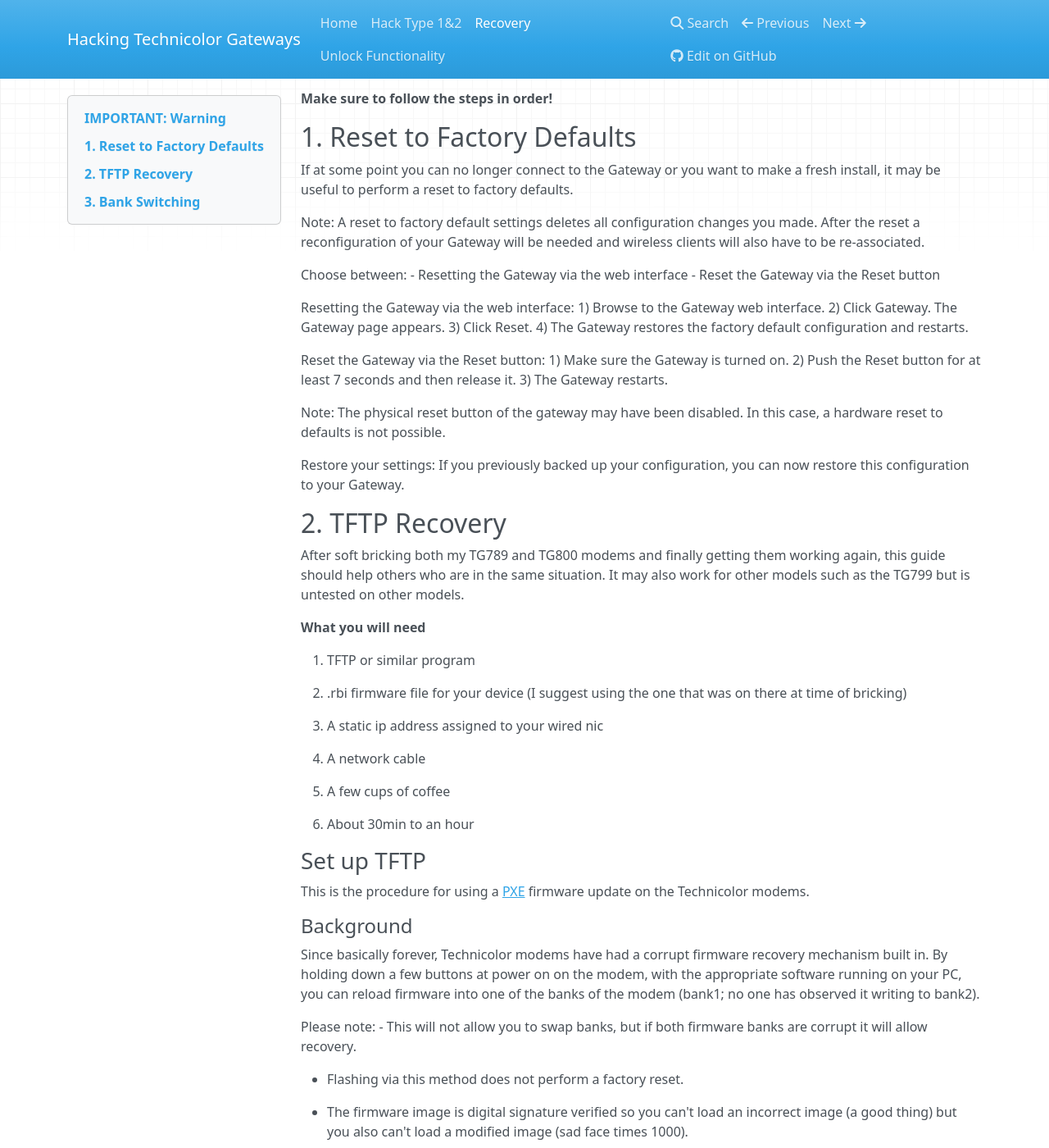
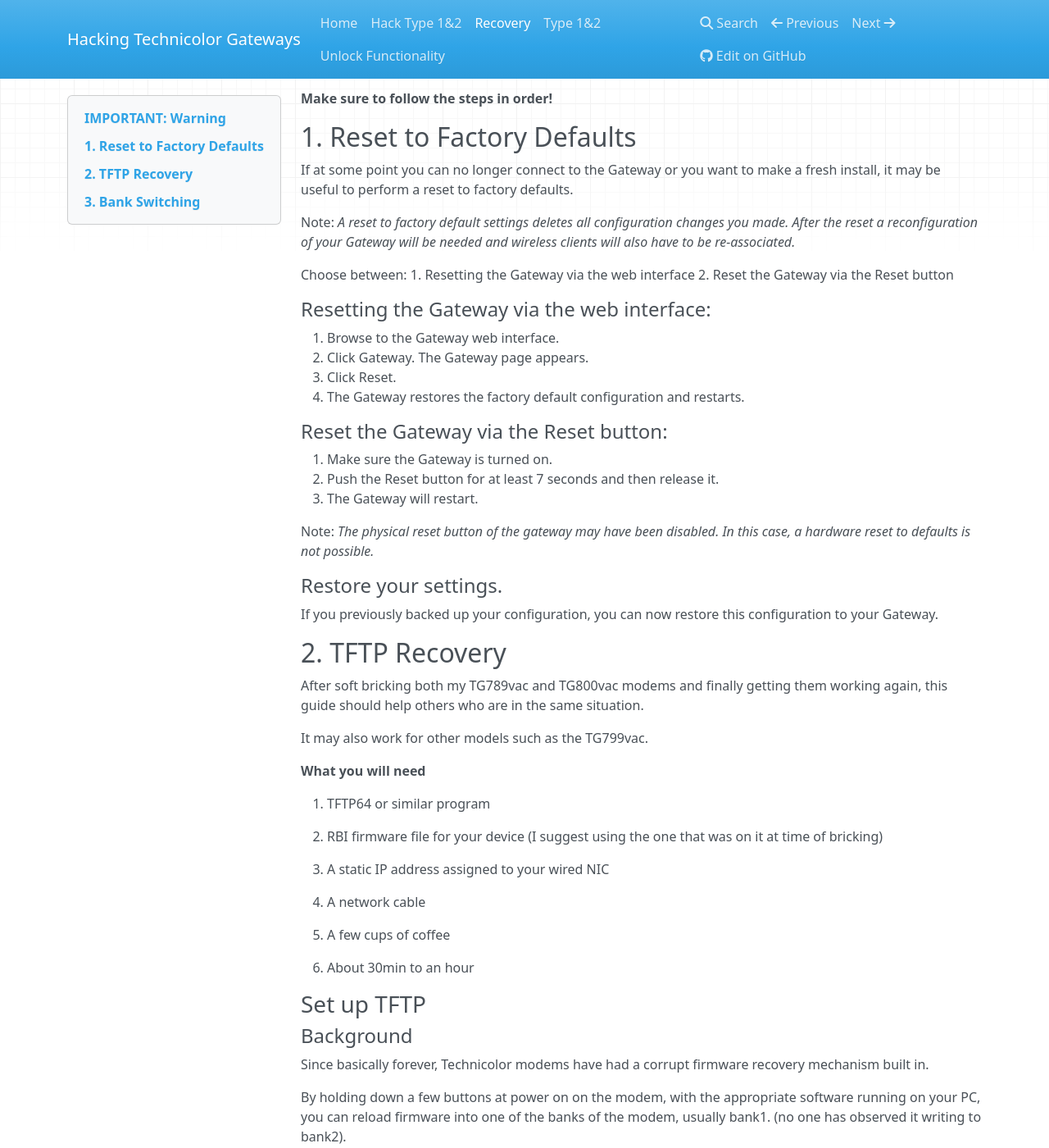
Before and after one commit to hack-technicolor/hack-technicolor, an MkDocs documentation site: the page built from docs/Recovery.md, in a window 1280 px wide and 1400 px high, scrolled down 254 px. Shown: the whole window at 82% size. Built offline with MkDocs 1.6.1, drawn with Linux system fonts in a browser that asks for light colours; nearby versions of some CDN libraries; some of the changed text lies outside the part shown.

Commit message:
fix more issues and convert to markdown

````diff
--- a/docs/Recovery.md
+++ b/docs/Recovery.md
@@ -2,15 +2,15 @@
 #################################################################################################################################################################################################
 
 ## IMPORTANT: Warning
-This guide is based upon the devices being in the following state:
+This guide is based upon devices being in the following state:
 
-- TG789 - orange status light and rebooting every now and then
-- TG799 - orange status light on and occasional rebooting
-- TG800 - green power light only.
+- TG789vac - orange status light and rebooting every now and then
+- TG799vac - orange status light on and occasional rebooting
+- TG800vac - green power light only.
 
-<b>Before power down or reboot/rtfd you must SSH to device and run `mtd erase -r rootfs_data` (or other name of data partition) or your modem is bricked forever.</b>
+**Before power down or reboot/rtfd you must SSH to device and run `mtd erase -r rootfs_data` (or other name of data partition) or your modem is bricked forever.**
 
-<b>Make sure to follow the steps in order!</b>
+**Make sure to follow the steps in order!**
 
 
 #################################################################################################################################################################################################
@@ -19,41 +19,46 @@
 
 If at some point you can no longer connect to the Gateway or you want to make a fresh install, it may be useful to perform a reset to factory defaults.
 
-Note: A reset to factory default settings deletes all configuration changes you made. After the reset a reconfiguration of your Gateway will be needed and wireless clients will also have to be re-associated.
+Note: *A reset to factory default settings deletes all configuration changes you made. After the reset a reconfiguration of your Gateway will be needed and wireless clients will also have to be re-associated.*
 
 Choose between:
-- Resetting the Gateway via the web interface
-- Reset the Gateway via the Reset button
+1. Resetting the Gateway via the web interface
+2. Reset the Gateway via the Reset button
 
-Resetting the Gateway via the web interface:
-1) Browse to the Gateway web interface.
-2) Click Gateway. The Gateway page appears.
-3) Click Reset.
-4) The Gateway restores the factory default configuration and restarts.
+#### Resetting the Gateway via the web interface:
 
-Reset the Gateway via the Reset button:
-1) Make sure the Gateway is turned on.
-2) Push the Reset button for at least 7 seconds and then release it.
-3) The Gateway restarts.
+1. Browse to the Gateway web interface.
+2. Click Gateway. The Gateway page appears.
+3. Click Reset.
+4. The Gateway restores the factory default configuration and restarts.
 
-Note: The physical reset button of the gateway may have been disabled. In this case, a hardware reset to defaults is not possible.
+#### Reset the Gateway via the Reset button:
+1. Make sure the Gateway is turned on.
+2. Push the Reset button for at least 7 seconds and then release it.
+3. The Gateway will restart.
 
-Restore your settings:
+Note: *The physical reset button of the gateway may have been disabled. In this case, a hardware reset to defaults is not possible.*
+
+#### Restore your settings.
+
 If you previously backed up your configuration, you can now restore this configuration to your Gateway.
+
 
 #################################################################################################################################################################################################
 
 ## 2. TFTP Recovery
 
-After soft bricking both my TG789 and TG800 modems and finally getting them working again, this guide should help others who are in the same situation. It may also work for other models such as the TG799 but is untested on other models.
+After soft bricking both my TG789vac and TG800vac modems and finally getting them working again, this guide should help others who are in the same situation.
 
-<b> What you will need </b>
+It may also work for other models such as the TG799vac.
 
-1. TFTP or similar program
+**What you will need**
 
-2. .rbi firmware file for your device (I suggest using the one that was on there at time of bricking)
+1. TFTP64 or similar program
 
-3. A static ip address assigned to your wired nic
+2. RBI firmware file for your device (I suggest using the one that was on it at time of bricking)
+
+3. A static IP address assigned to your wired NIC
 
 4. A network cable
 
@@ -65,13 +70,11 @@
 
 ### Set up TFTP
 
-This is the procedure for using a <a href="https://en.wikipedia.org/wiki/Preboot_Execution_Environment">PXE</a> firmware update on the Technicolor modems.
-
-#################################################################################################################################################################################################
-
 #### Background
 
-Since basically forever, Technicolor modems have had a corrupt firmware recovery mechanism built in.  By holding down a few buttons at power on on the modem, with the appropriate software running on your PC, you can reload firmware into one of the banks of the modem (bank1; no one has observed it writing to bank2).
+Since basically forever, Technicolor modems have had a corrupt firmware recovery mechanism built in.
+
+By holding down a few buttons at power on on the modem, with the appropriate software running on your PC, you can reload firmware into one of the banks of the modem, usually bank1. (no one has observed it writing to bank2).
 
 Please note:
 - This will not allow you to swap banks, but if both firmware banks are corrupt it will allow recovery.
@@ -98,9 +101,9 @@
 
 ### Setting up the Server
 
-1. Download the latest normal edition of <a href="http://tftpd32.jounin.net/tftpd32_download.html">TFTPD64</a> and install it.
+1. Download the latest normal edition of [TFTP64](http://tftpd32.jounin.net/tftpd32_download.html) and install it.
 
-- Get the <a href="https://whirlpool.net.au/wiki/hw_model_1622">firmware</a> (.rbi) file you want to load into the modem and place it in the TFTP64 folder.  You may use another folder and change the settings appropriately if you wish.
+- Get the [firmware](https://whirlpool.net.au/wiki/hw_model_1622) (.rbi) file you want to load into the modem and place it in the TFTP64 folder.  You may use another folder and change the settings appropriately if you wish.
 
 - Connect the Ethernet port on your PC to one of the LAN ports on the modem (usually LAN1).
 
@@ -162,17 +166,17 @@
 
 ### Flashing the Firmware
 
-<b> Required steps </b>
+** Required steps **
 
-1. Set up TFTP to send firmware in BOOTP mode, please initially see above, or <a href="https://www.jonathandavis.me.uk/2013/12/flashing-generic-firmware-on-a-technicolor-tg582n/">this guide</a>.
+1. Set up TFTP to send firmware in BOOTP mode, please initially see above, or [this guide](https://www.jonathandavis.me.uk/2013/12/flashing-generic-firmware-on-a-technicolor-tg582n/).
 
 2. Ensure TFTP is on the log viewer tab.
 
 3. Connect one end of the network cable to any LAN port on the modem DO NOT use the WAN port, and the other end to the nic on the pc.
 
 4. Place modem into BOOTP mode, this is achieved by turning modem off, holding the reset button down and powering on.
-	- For TG789 and TG799 wait for the ethernet light to flash.
-	- For TG800 count to about 5.
+	- For TG789vac and TG799vac wait for the ethernet light to flash.
+	- For TG800vac count to about 5.
 	- TFTP may detect the sooner though.
 
 
@@ -185,24 +189,24 @@
 7. Hold down reset button for 15-20 seconds and release.
 
 8. Allow modem to reboot and wait for approx 5min.
-	- On the TG800 you will know it has worked as the online light should be green, for the TG789 there may be some led activity but cant remember.
+	- On the TG800vac you will know it has worked as the online light should be green, for the TG789 there may be some led activity but cant remember.
 
 
 9. Place the modem back into BOOTP mode & flash again & allow modem to reboot. (give it a few minutes)
 
 From here modem should have recovered from its soft-brick state, and be operational again if everything went smoothly. If for some reason you are not recovered, you can try running the process again and see if you recover.
 
-<b> If successful, remember to un-assign your static ip address.</b>
+**If successful, remember to un-assign your static ip address.**
 
-<b>A few things to note:</b>
+**A few things to note:**
 
-* TFTP does not always play nice & may require a few loads to get working, as well as mentioned above, bootp mode can be a pain.
+- TFTP does not always play nice & may require a few loads to get working, as well as mentioned above, bootp mode can be a pain.
 
-* This guide and process may not work for everyone, depending on their brick state.
+- This guide and process may not work for everyone, depending on their brick state.
 
-* If you have no success with the current firmware, try a different revision - [[hw_model_1622|(check here)]].
+- If you have no success with the current firmware, try a different revision
 
-* If all else fails and you cant recover or get stuck, jump over to the <a href="https://forums.whirlpool.net.au/forum-replies.cfm?t=2650998">thread</a> for help.
+- If all else fails and you cant recover or get stuck, jump over to the [thread](https://forums.whirlpool.net.au/forum-replies.cfm?t=2650998) for help.
 
 #################################################################################################################################################################################################
 
@@ -212,28 +216,30 @@
 
 ### Manually
 
-e.g. If the DJN2130 Telstra Frontier Gateway has v17.2.0261-820-RA loaded it may still be possible to reverted it back to 16.3 using the timed reset method, then exploited via the ping exploit (from <a href="https://forums.whirlpool.net.au/archive/2650998#r55075373">TG799 process</a> and <a href="https://forums.whirlpool.net.au/forum-replies.cfm?r=55792167#r55792167">DJN2130 timing</a>).
+e.g. If the DJN2130 Telstra Frontier Gateway has v17.2.0261-820-RA loaded it may still be possible to reverted it back to 16.3 using the timed reset method, then exploited via the ping exploit (from [TG799vac process](https://forums.whirlpool.net.au/archive/2650998#r55075373) and [DJN2130](https://forums.whirlpool.net.au/forum-replies.cfm?r=55792167#r55792167)).
 
-```
+
 The sequence is (Minutes:Seconds):
-Step	Period	Time	Action
-0	    0	    0	Power on
-1	00:35	00:35	press reset
-2	00:11	00:46	release
-3	00:47	01:33	press reset
-4	00:11	01:44	release
-5	00:47	02:31	press reset
-6	00:11	02:42	release
-7	00:50	03:32	press reset
-8	00:11	03:43	release
-9		06:00	Browse to 192.168.0.1 and confirm firmware version
-```
+
+|Step |	Period     | Time   |	Action
+|-----|:-----------|:-------|:--------------------------------------------------
+| 0	  |    0	   |  0	    | Power on
+| 1	  |00:35	   |  00:35	| Press reset
+| 2	  |00:11	   |  00:46	| Release
+| 3	  |00:47	   |  01:33	| Press reset
+| 4   |00:11	   |  01:44	| Release
+| 5	  |00:47	   |  02:31	| Press reset
+| 6	  |00:11	   |  02:42	| Release
+| 7	  |00:50	   |  03:32	| Press reset
+| 8	  |00:11	   |  03:43	| Release
+| 9	  |06:00	   |    -    | Browse to 192.168.0.1 and confirm firmware version
+
 
 #################################################################################################################################################################################################
 
 ### Potentiometer
 
-<b>You will need</b>
+**You will need**
 
 - A 3 watt and 100 Ohm Potentiometer
 
@@ -248,7 +254,7 @@
 
 ### Monitor Serial Console
 
-A Python program written by Mark Smith is available at <a href="https://github.com/mswhirl/bouncer">GitHub</a> that you can run on a Raspberry Pi which can monitor the serial console output from the modem and then automatically cycle the power to the modem to cause a brown-out condition during boot, to reliably force a temporary bank switch.
+A Python program written by Mark Smith is available at [GitHub](https://github.com/mswhirl/bouncer) that you can run on a Raspberry Pi which can monitor the serial console output from the modem and then automatically cycle the power to the modem to cause a brown-out condition during boot, to reliably force a temporary bank switch.
 
 Please see the pictures for the physical setup, and the comments at the top of bouncer.py for more technical details (it may require timing tweaks for different models).
 
````
Also changed, not shown: other parts of docs/Recovery.md (+3 -2 lines), docs/Type 1&2.md (added, +292 -0 lines), docs/Unlock Functionality.md (+30 -23 lines).
